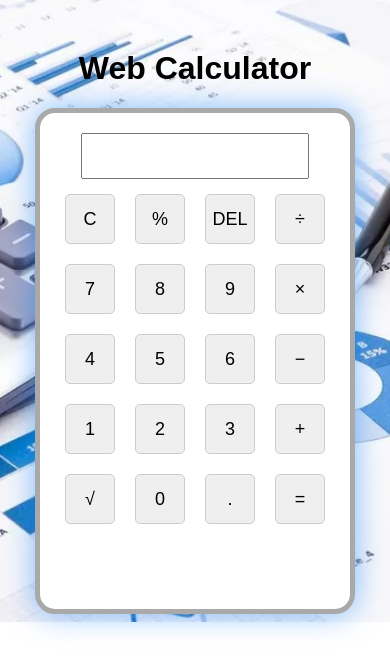
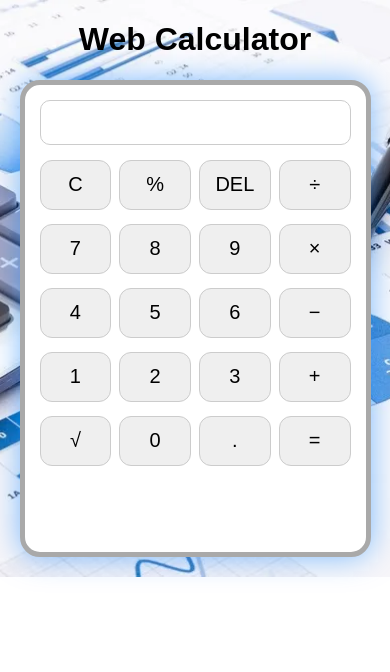
Before and after one commit to Mcoasty/flask-calculator, a Flask app: page / in a window 390 px wide. Shown: the top 672 px of the page. Run offline with Flask 3, Linux system fonts and the light colour scheme.

Commit message:
Fix doctype and make mobile friendly

```diff
--- a/templates/calculator_buttons.html
+++ b/templates/calculator_buttons.html
@@ -1,13 +1,12 @@
-<!-- templates/calculator_buttons.html -->
 <!DOCTYPE html>
 <html>
 <head>
     <title>Web Calculator</title>
     <style>
         body {
-            font-family: Arial;
+            font-family: Arial, sans-serif;
             text-align: center;
-            margin-top: 50px;
+            margin: 20px 0;
             background-image: url('static/calculator.jpg');
             background-size: cover;
             background-repeat: no-repeat;
@@ -20,32 +19,67 @@
             border-radius: 20px;
             background-color: white;
             box-shadow: 0 0 30px rgba(0, 123, 255, 0.5);
+            max-width: 100%;
+            width: 320px; /* max width for desktop */
+            box-sizing: border-box;
         }
         input[type="text"] {
-            width: 220px; height: 40px; font-size: 18px; margin-bottom: 10px; text-align: right;
+            width: 100%;
+            height: 50px;
+            font-size: 24px;
+            margin-bottom: 15px;
+            text-align: right;
+            padding: 5px 10px;
+            box-sizing: border-box;
+            border-radius: 10px;
+            border: 1px solid #ccc;
         }
         .buttons button {
-            width: 50px; height: 50px; font-size: 18px;
-            margin: 5px; border-radius: 20px;
+            width: 60px;
+            height: 60px;
+            font-size: 22px;
+            margin: 5px;
+            border-radius: 15px;
+            border: 1px solid #ccc;
+            cursor: pointer;
+            transition: background-color 0.2s ease;
+        }
+        .buttons button:hover {
+            background-color: #e0e0e0;
         }
         .grid {
             display: grid;
-            grid-template-columns: repeat(4, 60px);
+            grid-template-columns: repeat(4, 1fr);
             grid-gap: 10px;
             justify-content: center;
         }
-
-        .grid button {
-            height: 50px;
-            font-size: 18px;
-            border-radius: 5px;
-            border: 1px solid #ccc;
+        .grid div {
+            height: 60px; /* Placeholder if needed */
         }
 
-        .grid div {
-            height: 50px; /* For placeholder */
+        /* Responsive for smaller screens */
+        @media (max-width: 400px) {
+            .calculator {
+                width: 90vw; /* almost full screen width */
+                padding: 15px;
             }
-
+            input[type="text"] {
+                height: 45px;
+                font-size: 20px;
+                margin-bottom: 12px;
+            }
+            .buttons button {
+                width: 100%;
+                height: 50px;
+                font-size: 20px;
+                margin: 3px 0;
+                border-radius: 12px;
+            }
+            .grid {
+                grid-template-columns: repeat(4, 1fr);
+                grid-gap: 8px;
+            }
+        }
     </style>
 </head>
 <body>
@@ -55,7 +89,7 @@
             <input type="text" id="display" name="expression" readonly value="{{ result }}"><br>
             <div class="buttons">
                 <div class="grid">
-        <!-- Row 1: Clear, %, DEL, ÷ -->
+                    <!-- Row 1 -->
                     <button type="button" onclick="clearDisplay()">C</button>
                     <button type="button" onclick="appendToDisplay('%')">%</button>
                     <button type="button" onclick="deleteLast()">DEL</button>
@@ -87,12 +121,8 @@
 
                     <!-- Empty placeholder to keep grid shape -->
                     <div></div>
-
-        <!-- Submit button aligned bottom right -->
-
                 </div>
             </div>
-
         </form>
     </div>
 
```
Lines whose indentation alone changed are shown as unchanged.
